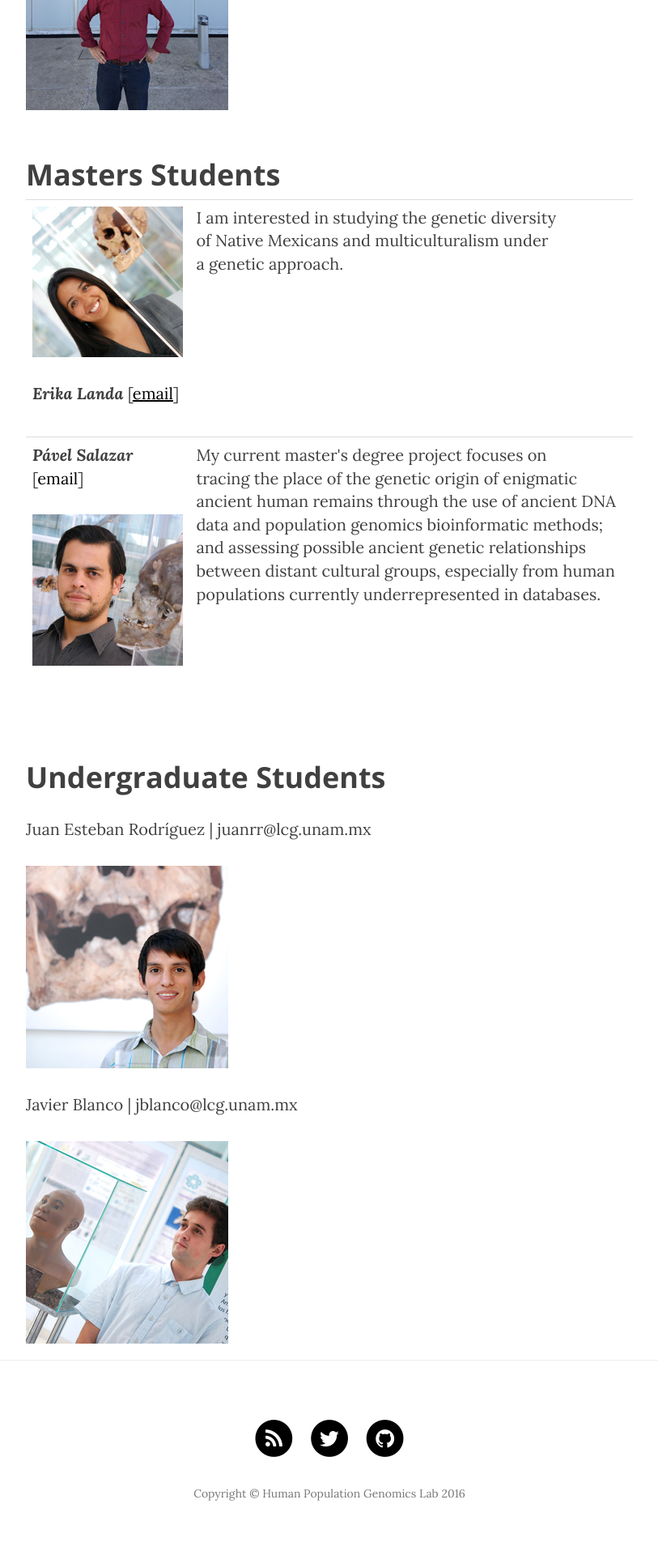
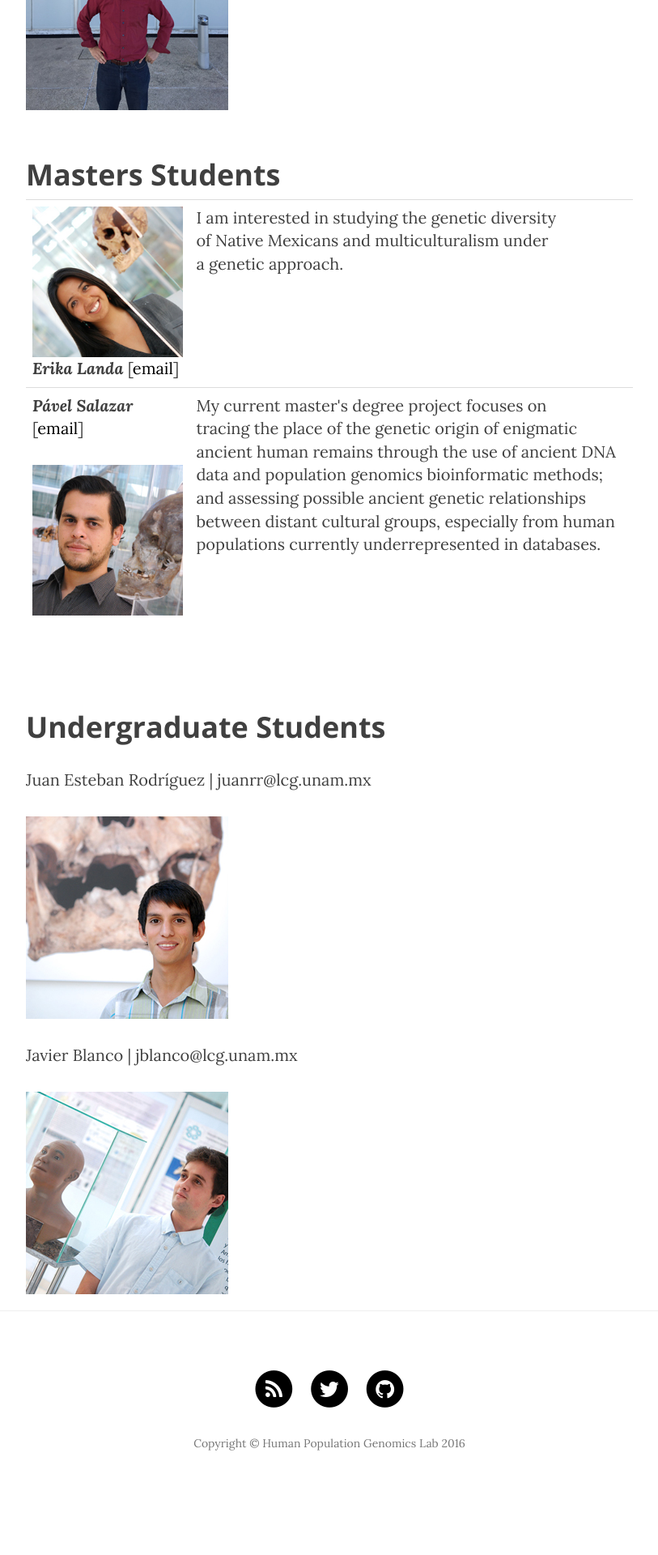
Before and after one commit to milkshakeplustip/milkshakeplustip.github.io, a Jekyll site: the page built from b_people.html, in a window 1280 px wide. Shown: the part 1618-3538 px from the top of the page at 81% size, without its empty margins (233-1046 px from the left). Built offline with Jekyll 4.4.1, drawn with Linux system fonts in a browser that asks for light colours; nearby versions of some CDN libraries; after the commit the page ends 3476 px from its top, so only the background shows below that.

Commit message:
experimento otra vez

```diff
--- a/b_people.html
+++ b/b_people.html
@@ -16,7 +16,7 @@ header-img: "img/morenolab_2_1000.jpg"
 <h2 class="section-heading">Masters Students</h2>
 <table style="width:100%">
 	<tr>
-		<td><img src="/img/Erika250.jpg" alt="Erika" height="500" width="500"><p><b><i>Erika Landa </i></b>[<a href=elanda@langebio.cinvestav.mx>email</a>]</p></td>
+		<td><img src="/img/Erika250.jpg" alt="Erika" height="500" width="500"><b><i>Erika Landa </i></b>[<a href=elanda@langebio.cinvestav.mx>email</a>]</td>
 		<td>I am interested in studying the genetic diversity<br> of Native Mexicans and multiculturalism under<br> a genetic approach.</td>
 	</tr>
 	<tr>
```
